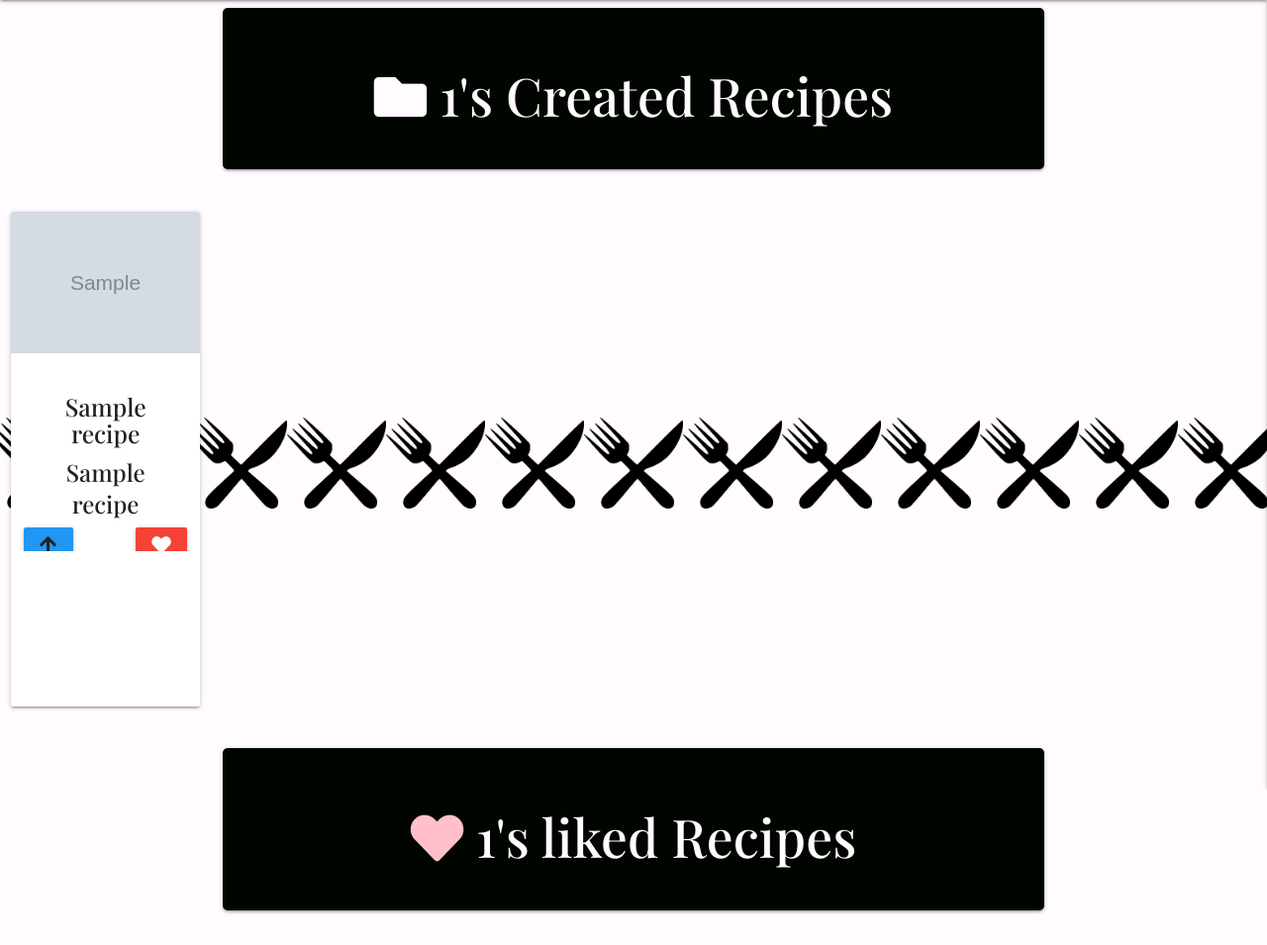
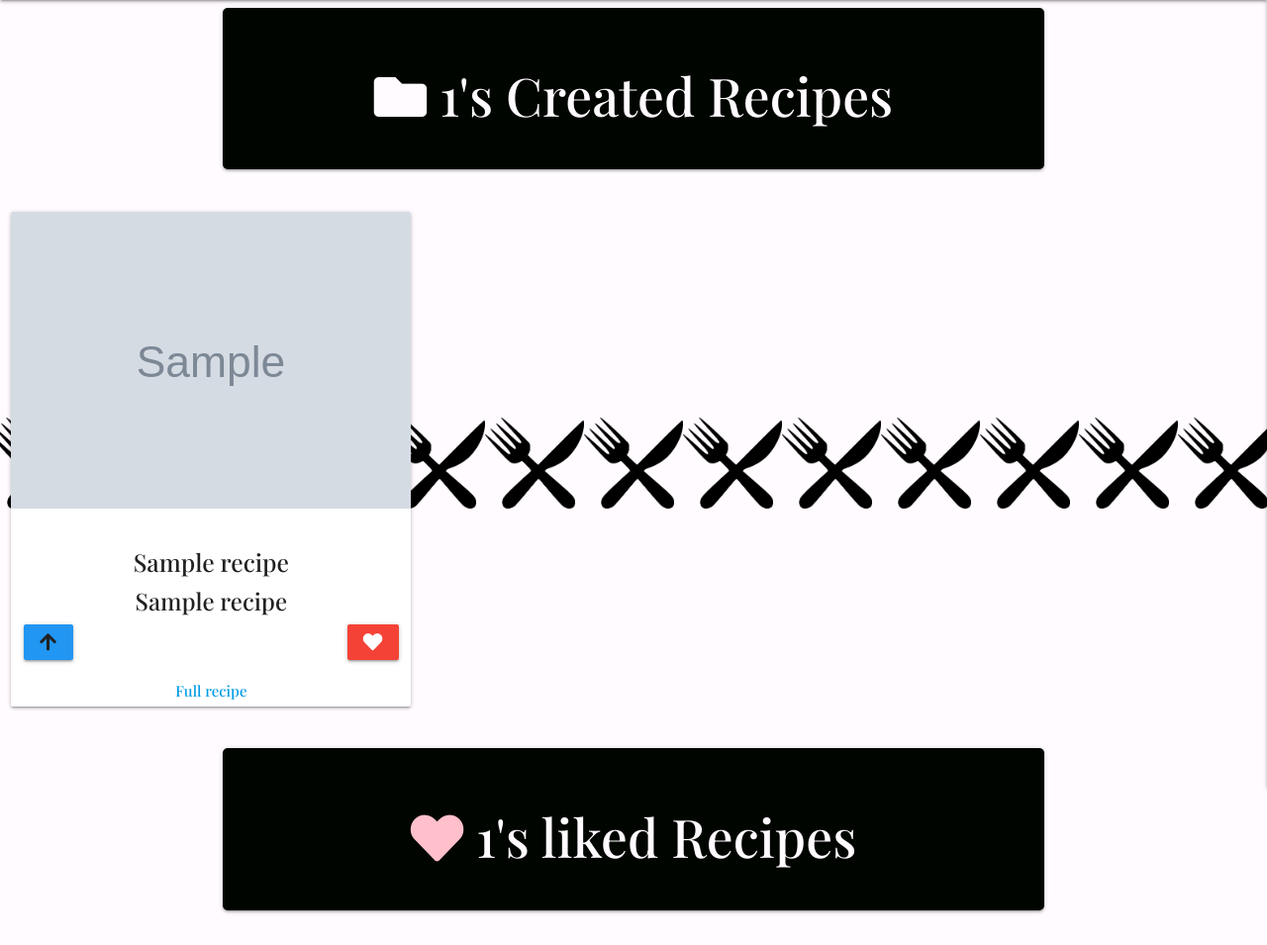
Before and after one commit to ThijsTerporten/CheffsBuddy, a Flask app: page /my_recipes/1 in a window 1280 px wide. Shown: the part 64-1019 px from the top of the page at 99% size. Run offline with Flask 2, Linux system fonts and the light colour scheme; the visitor is signed in with stand-in values (Sample User, id 1); grey boxes marked "Sample" are stand-in pictures; a database or web service that is not in the repository returns one stand-in record (values such as "Sample title"); some libraries are stand-ins or nearby versions.

Commit message:
Fix bug with link dissapearing when Recipe Name is long

```diff
--- a/templates/categories.html
+++ b/templates/categories.html
@@ -23,7 +23,7 @@
 
 <div class="row center-align background-decoration">
     {% for recipe in recipes %}
-    <div class="col s12 m4 l2 offset-m1">
+    <div class="col s12 m6 l4">
         <div class="card large">
             <div class="card-image">
                 {% if recipe.image_url|length %}
--- a/templates/my_recipes.html
+++ b/templates/my_recipes.html
@@ -12,7 +12,7 @@
 </div>
 <div class="row center-align background-decoration">
     {% for recipe in recipes %}
-    <div class="col s12 m5 l2 offset-m1">
+    <div class="col s12 m6 l4 offset-m1">
         <div class="card large">
             <div class="card-image">
                 {% if recipe.image_url|length %}
```
